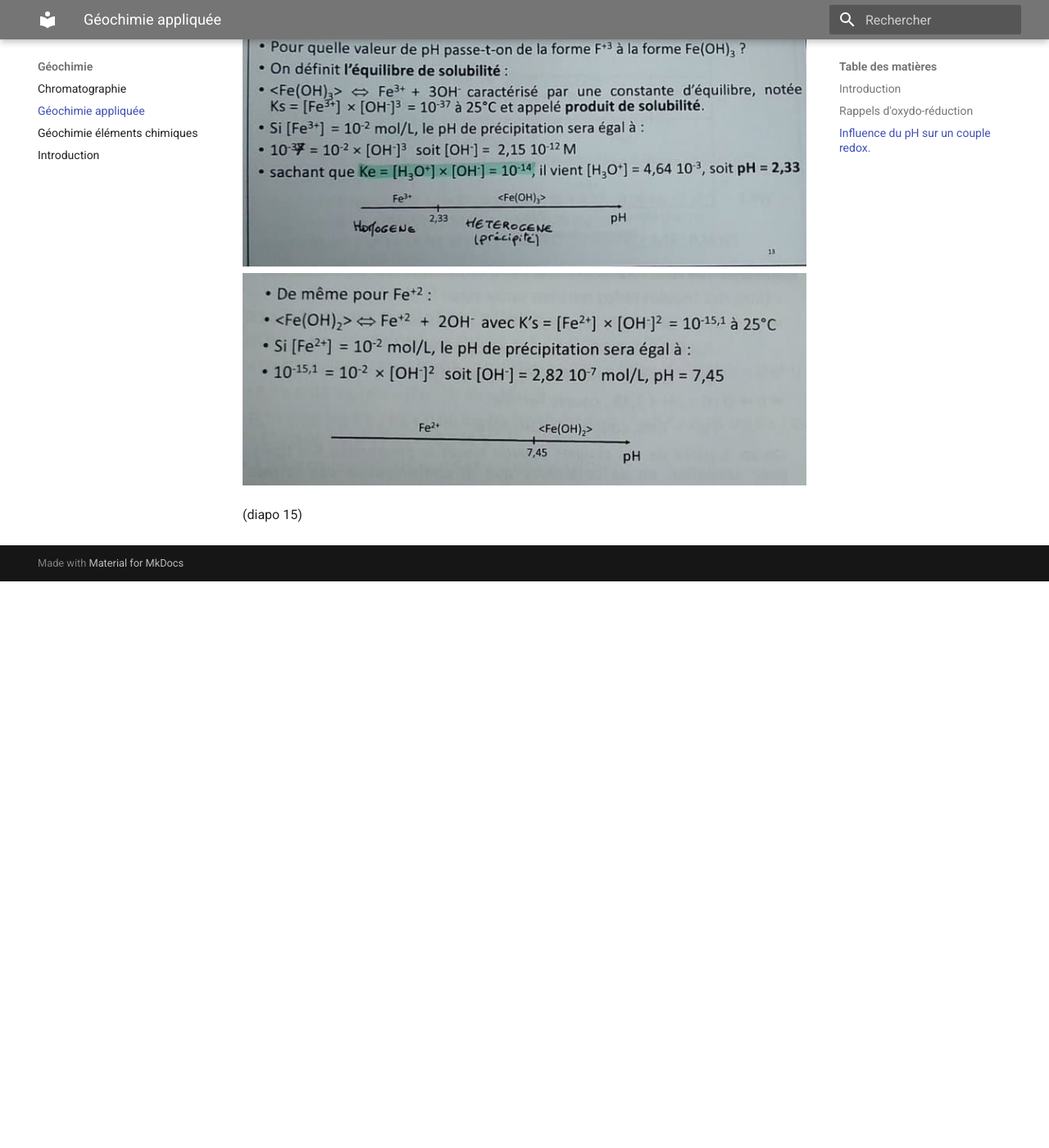
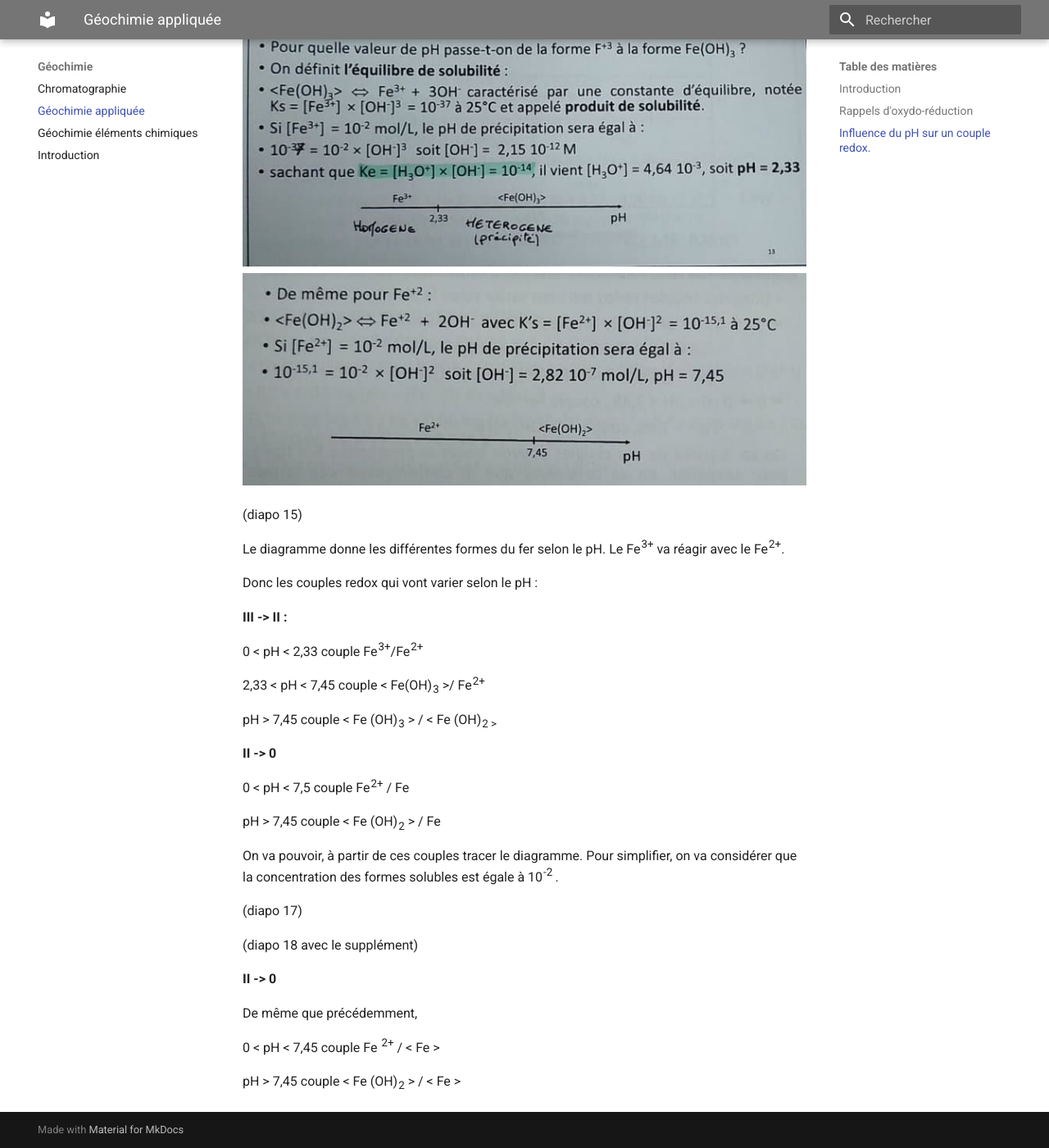
Before and after one commit to Lizeem/L3STcours, an MkDocs documentation site: the page built from Docs/Géochimie/Géochimie appliquée.md, in a window 1280 px wide and 1400 px high, scrolled down 3782 px. Shown: the whole window at 82% size. Built offline with MkDocs 1.6.1 and Material for MkDocs 9.7.7, drawn with Linux system fonts in a browser that asks for light colours; before the commit the page ends 4491 px from its top, so only the background shows below that.

Commit message:
Update géochimie appliqué

```diff
--- a/Docs/Géochimie/Géochimie appliquée.md
+++ b/Docs/Géochimie/Géochimie appliquée.md
@@ -105,7 +105,39 @@ Fe <sup>+3</sup> <-> < Fe (OH)<sub>3</sub> >
 
 Ce seront les mêmes espèces mais sous des formes différentes, du point de vu de l'oxydoréduction ça ne changera pas.
 
-![Equilibre de solubilité](Images/13.jpg)
-![Equilibre de solubilité](Images/14.jpg)
+![Équilibre de solubilité](Images/13.jpg)
+![Équilibre de solubilité](Images/14.jpg)
 
 (diapo 15)
+
+Le diagramme donne les différentes formes du fer selon le pH. Le Fe<sup>3+</sup> va réagir avec le Fe<sup>2+</sup>.
+
+Donc les couples redox qui vont varier selon le pH :
+
+**III -> II :**
+
+0 < pH < 2,33 couple Fe<sup>3+</sup>/Fe<sup>2+</sup>
+
+2,33 < pH < 7,45 couple < Fe(OH)<sub>3</sub> >/ Fe<sup>2+</sup>
+
+pH > 7,45 couple < Fe (OH)<sub>3</sub> > / < Fe (OH)<sub>2 >
+
+**II -> 0**
+
+ 0 < pH < 7,5 couple Fe<sup>2+</sup> / Fe
+
+pH > 7,45 couple < Fe (OH)<sub>2</sub> > / Fe
+
+On va pouvoir, à partir de ces couples tracer le diagramme. Pour simplifier, on va considérer que la concentration des formes solubles est égale à 10<sup>-2 </sup>.
+
+(diapo 17)
+
+(diapo 18 avec le supplément)
+
+**II -> 0**
+
+De même que précédemment,
+
+0 < pH < 7,45 couple Fe <sup>2+</sup> / < Fe >
+
+pH > 7,45 couple < Fe (OH)<sub>2</sub> > / < Fe >
```
